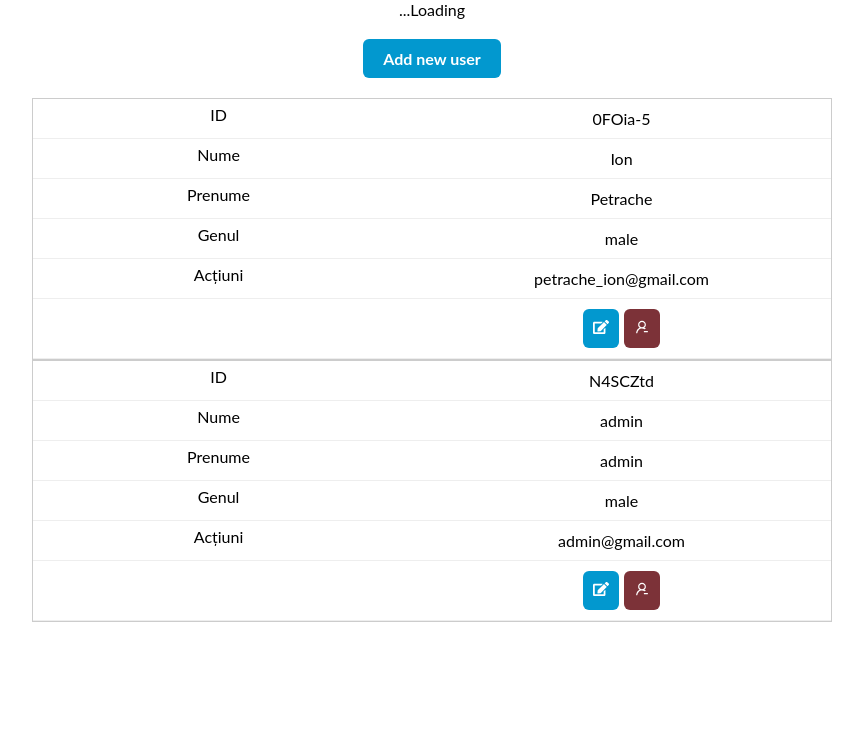
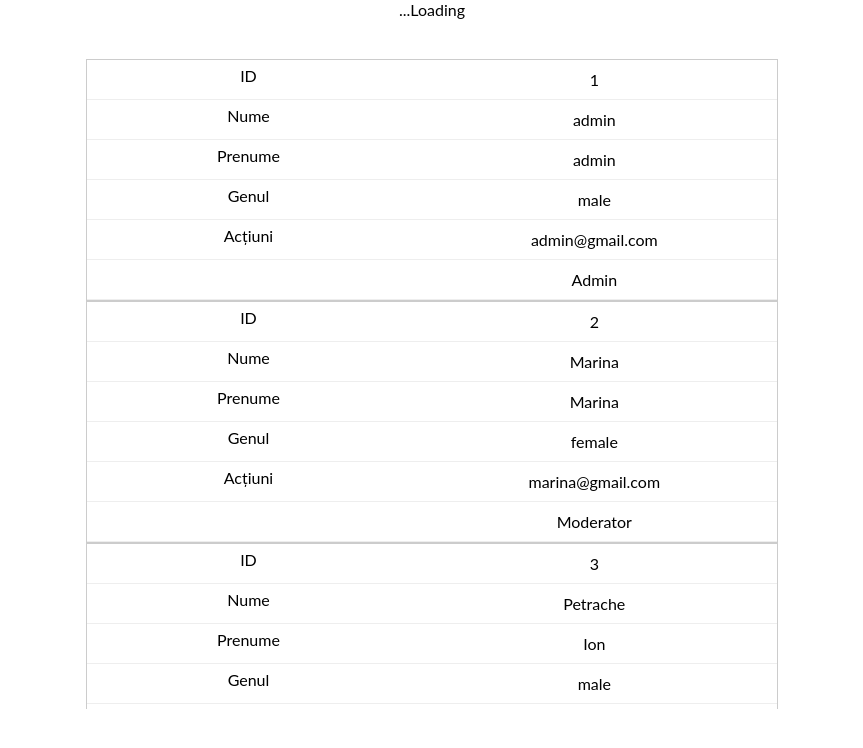
Before and after one commit to valeis/dashboard_test, a React (Create React App) app: page /users in a window 1280 px wide. Shown: the top 748 px of the page, without its empty margins (208-1071 px from the left). Built offline with nearby package versions, Linux system fonts and the light colour scheme; no server answers; data requests are answered from the project's data file; sample sign-in values are in the browser's storage.

Commit message:
Applied react-query for requests, added role management and pagination

```diff
--- a/package.json
+++ b/package.json
@@ -4,6 +4,7 @@
   "private": true,
   "dependencies": {
     "@rsuite/icons": "^1.0.2",
+    "@tanstack/react-query-devtools": "^4.22.0",
     "@testing-library/jest-dom": "^5.16.5",
     "@testing-library/react": "^13.4.0",
     "@testing-library/user-event": "^13.5.0",
--- a/src/api/db.json
+++ b/src/api/db.json
@@ -1,20 +1,67 @@
 {
   "users": [
-    {
-      "name": "Ion ",
-      "surname": "Petrache",
-      "email": "petrache_ion@gmail.com",
-      "gender": "male",
-      "password": "ion123",
-      "id": "0FOia-5"
-    },
     {
       "name": "admin",
       "surname": "admin",
       "email": "admin@gmail.com",
       "gender": "male",
       "password": "admin123",
-      "id": "N4SCZtd"
+      "role": "Admin",
+      "id": 1
+    },
+    {
+      "name": "Marina",
+      "surname": "Marina",
+      "email": "marina@gmail.com",
+      "gender": "female",
+      "password": "marina123",
+      "role": "Moderator",
+      "id": 2
+    },
+    {
+      "name": "Petrache",
+      "surname": "Ion",
+      "email": "petrache_ion@gmail.com",
+      "gender": "male",
+      "password": "ion123",
+      "role": "Moderator",
+      "id": 3
+    },
+    {
+      "name": "Test",
+      "surname": "Test",
+      "email": "test@gmail.com",
+      "gender": "male",
+      "password": "test123",
+      "role": "Moderator",
+      "id": 4
+    },
+    {
+      "name": "Test23",
+      "surname": "Test23",
+      "email": "test@gmail.com",
+      "gender": "male",
+      "password": "test123",
+      "role": "Moderator",
+      "id": 5
+    },
+    {
+      "name": "test234",
+      "surname": "test234",
+      "email": "test@gmail.com",
+      "gender": "male",
+      "password": "test234",
+      "role": "Moderator",
+      "id": 6
+    },
+    {
+      "name": "test12",
+      "surname": "test12",
+      "email": "test1@gmail.com",
+      "gender": "male",
+      "password": "test123",
+      "role": "Moderator",
+      "id": 8
     }
   ]
 }
--- /dev/null
+++ b/src/components/Pagination/Pagination.css
@@ -0,0 +1,31 @@
+.pagination {
+  list-style: none;
+  margin-top: 1rem;
+  padding: 0;
+  display: flex;
+  justify-content: center;
+  column-gap: 2px;
+  flex-wrap: wrap;
+}
+
+.pagination button {
+    width: 40px;
+    height: 40px;
+    font-family: inherit;
+    font-weight: 600;
+    font-size: 16px;
+    margin: 0 10px;
+    border-radius: 6px;
+    cursor: pointer;
+    transition: all 0.3s ease;
+    background: transparent;
+    color: #000000;
+    border-color: #eee;
+}
+
+.pagination button.active {
+    font-weight: 900;
+    border-color: #101010;
+    background: #bdc2bf;
+    color: #101010;
+}
--- /dev/null
+++ b/src/components/Pagination/Pagination.tsx
@@ -0,0 +1,36 @@
+import React, { useState } from 'react'
+import './Pagination.css'
+
+type PaginationProps ={
+    usersPerPage: number,
+    totalUsers: number,
+    paginate: (number:number) => any,
+    currentPage: number
+}
+
+const Pagination=({usersPerPage, totalUsers, paginate, currentPage}:PaginationProps)=>{
+    const pageNumbers =[];
+    const [style, setStyle] = useState("default")
+    const changeStyle = () => {
+        setStyle("active");
+    }
+
+    for(let i =1; i<=Math.ceil(totalUsers / usersPerPage); i++){
+        pageNumbers.push(i);
+    }
+    return (
+        <div className='pagination'>
+            {pageNumbers.map((number) =>{
+                return(
+                    <button
+                    key={number}
+                    onClick={()=> paginate(number)}
+                    className={number === currentPage ? "active": ""}>
+                        {number}
+                    </button>
+                );
+            })}
+        </div>
+    )
+}
+export default Pagination;
--- a/src/features/auth/LoginForm.tsx
+++ b/src/features/auth/LoginForm.tsx
@@ -48,8 +48,7 @@ const LoginForm = () => {
     setEnteredPassword(event.target.value);
   };
 
-  const getRegisteredUser = async (...r: any) => {
-    console.log(r)
+  const getRegisteredUser = async () => {
     const { data } = await axios.get(
       "http://localhost:5000/users/?email=" +
         (enteredEmail || null) +
@@ -73,7 +72,7 @@ const LoginForm = () => {
     event.preventDefault();
     const isValid = validation();
     if (isValid) {
-      mutation.mutate({fff: 'fff'})
+      mutation.mutate()
     } else {
       return;
     }
--- a/src/features/users/RegistrationForm.tsx
+++ b/src/features/users/RegistrationForm.tsx
@@ -121,10 +121,10 @@ const RegistrationForm = () => {
         email: enteredEmail,
         gender: enteredGender,
         password: enteredPassword,
+        role: "Moderator",
       });
 
       mutate(user);
-
     } else {
       return;
     }
@@ -157,6 +157,7 @@ const RegistrationForm = () => {
   const confirmationChangeHandler = (event: any) => {
     setConfirmation(event.target.value);
   };
+
   return (
     <div>
       <Card className={classes.input}>
--- a/src/features/users/components/UserModalForm.tsx
+++ b/src/features/users/components/UserModalForm.tsx
@@ -16,6 +16,7 @@ const UserModal = (props: any) => {
   const [enteredPassword, setEnteredPassword] = useState("");
   const [enteredRepeatedPassword, setRepeatedPassword] = useState("");
   const [confirmation, setConfirmation] = useState();
+  const [enteredRole, setEnteredRole] = useState("Moderator");
 
   const [error, setError] = useState<{ id: string }[]>([]);
   const [isLoading, setIsLoading] = useState(false);
@@ -88,6 +89,10 @@ const UserModal = (props: any) => {
     } else {
       error = [...error, { id: "gendre" }];
     }
+    if (enteredRole !== "") {
+    } else {
+      error = [...error, { id: "role" }];
+    }
     setError(error);
     return !error.length;
   };
@@ -98,6 +103,7 @@ const UserModal = (props: any) => {
     email: string;
     gender: string;
     password: string;
+    role: string
   }
   const user = JSON.stringify({
     name: enteredName,
@@ -105,6 +111,7 @@ const UserModal = (props: any) => {
     email: enteredEmail,
     gender: enteredGender,
     password: enteredPassword,
+    role: enteredRole
   });
 
   const registerUser = async (user: string) => {
@@ -120,17 +127,44 @@ const UserModal = (props: any) => {
     return response.data;
   };
 
+  const updateUser = async () =>{
+    const {data: response} = await axios.put("http://localhost:5000/users/" + props.userId, {
+            name: enteredName,
+            surname: enteredSurname,
+            email: enteredEmail,
+            gender: enteredGender,
+            password: enteredPassword,
+            role: enteredRole
+    });
+    return response.data;
+  };
+
   const queryClient = useQueryClient();
 
   const closeModal = props.onConfirm;
 
   const { mutate } = useMutation(registerUser, {
-    onSuccess: (data) => {},
+    onSuccess: (data) => {
+      queryClient.invalidateQueries(['users']);
+    },
     onError: () => {
       console.log("Some error occured");
     },
     onSettled: () => {
       queryClient.invalidateQueries("create");
+    },
+  });
+
+  const put = useMutation(updateUser, {
+    onSuccess: (data) => {
+      queryClient.invalidateQueries(['users']);
+      closeModal();
+    },
+    onError: () => {
+      console.log("Some error occured");
+    },
+    onSettled: () => {
+      queryClient.invalidateQueries("update");
     },
   });
 
@@ -145,6 +179,7 @@ const UserModal = (props: any) => {
         email: enteredEmail,
         gender: enteredGender,
         password: enteredPassword,
+        role: enteredRole
       });
       const updatedData = {
         enteredName,
@@ -152,22 +187,13 @@ const UserModal = (props: any) => {
         enteredEmail,
         enteredGender,
         enteredPassword,
+        enteredRole
       };
 
       if (props.userId == null) {
         mutate(user);
       } else {
-        axios
-          .put("http://localhost:5000/users/" + props.userId, {
-            name: enteredName,
-            surname: enteredSurname,
-            email: enteredEmail,
-            gender: enteredGender,
-            password: enteredPassword,
-          })
-          .then((response) => {
-            closeModal();
-          });
+        put.mutate();
       }
       closeModal();
     } else {
@@ -201,6 +227,10 @@ const UserModal = (props: any) => {
 
   const confirmationChangeHandler = (event: any) => {
     setConfirmation(event.target.value);
+  };
+
+  const roleChangeHandler = (event: any) => {
+    setEnteredRole(event.target.value);
   };
 
   return (
@@ -259,6 +289,17 @@ const UserModal = (props: any) => {
                   <option value="none">Ma abtin</option>
                 </select>
                 {error.find(({ id }) => id === "gendre") && (
+                  <span className={classes.span}>
+                    Selectați cel puțin o valoare
+                  </span>
+                )}
+
+                <select onChange={roleChangeHandler} id="role">
+                  <option value="">Role</option>
+                  <option value="Admin">Admin</option>
+                  <option value="Moderator">Moderator</option>
+                </select>
+                {error.find(({ id }) => id === "role") && (
                   <span className={classes.span}>
                     Selectați cel puțin o valoare
                   </span>
--- a/src/features/users/pages/Users.css
+++ b/src/features/users/pages/Users.css
@@ -5,14 +5,22 @@
 }
 
 .table{
-    table-layout: fixed;
+    /* table-layout: fixed; */
     border-collapse: collapse;
     margin-left: auto;
     margin-right: auto;
     border-collapse: collapse;
-    width: 800px;
+    width: 45%;
     text-align: center;
-    align-items: center;
+}
+
+.table_l{
+    border-collapse: collapse;
+    margin-left: auto;
+    margin-right: auto;
+    border-collapse: collapse;
+    width: 54%;
+    text-align: center;
 }
 
 .table_header{
@@ -23,9 +31,8 @@
     margin-right: auto;
     text-align: center;
     padding: 20px;
-    /* background-color: #e4dfda; */
     border-radius: 8px;
-    width: 670px;
+    width: 820px;
 }
 
 .table_header p{
@@ -38,7 +45,7 @@ button{
     border: none;
     border-radius: 6px;
     cursor: pointer;
-    padding: 10px;
+    padding: 10px 12px;
     color: #ffffff;
 }
 
@@ -113,8 +120,8 @@ tr:hover td{
 
 
 @media
-only screen and (max-width: 760px),
-(min-device-width: 768px) and (max-device-width: 1024px)  {
+only screen and (max-width: 1500px),
+(min-device-width: 768px) and (max-device-width: 1080px)  {
 
 	/* Force table to not be like tables anymore */
 	table, thead, tbody, th, td, tr, .table_header {
--- a/src/features/users/pages/Users.tsx
+++ b/src/features/users/pages/Users.tsx
@@ -1,10 +1,14 @@
-import React, { useEffect, useState } from "react";
+import React, { useContext, useEffect, useState } from "react";
 import Layout from "../../../components/Layout";
+import Pagination from "../../../components/Pagination/Pagination";
 import "./Users.css";
 import * as FaIcons from "react-icons/fa";
 import * as AiIcons from "react-icons/ai";
 import UserModalForm from "../components/UserModalForm";
 import axios from "axios";
+import AuthContext from "../../../store/auth-context";
+import { QueryClient, useMutation, useQuery, useQueryClient } from "react-query";
+import { ReactQueryDevtools } from '@tanstack/react-query-devtools'
 
 export type UserItemProps = {
   id: string;
@@ -12,6 +16,7 @@ export type UserItemProps = {
   surname: string;
   gender: string;
   email: string;
+  role: string;
 };
 
 const Users = () => {
@@ -21,7 +26,7 @@ const Users = () => {
   const [deleteUser, setDeleteUser] = useState("");
   const [loading, setLoading] = useState(false);
   const [currentPage, setCurrentPage] = useState(1);
-  const [usersPerPage, setUsersPerPage] = useState(10);
+  const [usersPerPage, setUsersPerPage] = useState(6);
 
   const addUserHandler = () => {
     setAddUser(true);
@@ -30,40 +35,61 @@ const Users = () => {
   const editUserHandler = (id: string) => {
     setEditUser(id);
   };
+  const queryClient = useQueryClient();
 
-  const deleteUserHandler = (id: string) => {
+  const deleteUsers = async (id:string) =>{
     setDeleteUser(id);
-    axios.delete("http://localhost:5000/users/" + id);
+    return  await axios.delete(`http://localhost:5000/users/${id}`)
   };
+
+  const deleteUserHandler = useMutation(deleteUsers, {
+    onSuccess: (data)=>{
+      queryClient.invalidateQueries({queryKey:['users'], exact: true});
+    },
+    onError: () => {
+      console.log("Some error occured");
+    },
+    onSettled: () => {
+      queryClient.invalidateQueries("create");
+    },
+  })
 
   const submitFormHandler = () => {
     setAddUser(false);
     setEditUser("");
   };
 
-  useEffect(() => {
-    fetch("http://localhost:5000/users")
-      .then((res) => {
-        return res.json();
-      })
-      .then((resp) => {
-        setUsers(resp);
-      })
-      .catch((err) => {
-        console.log(err.message);
-      });
-  }, []);
+  const authCtx = useContext(AuthContext);
+  console.log(authCtx.currentUser?.role);
+
+  const paginate = (pageNumber:number) => setCurrentPage(pageNumber);
+
+
+  const fetchUsers= async () => {
+    setLoading(true);
+    const data = await axios.get('http://localhost:5000/users');
+    setUsers(data.data);
+    setLoading(false);
+    return data;
+    //setLoading(false);
+  }
+
+  const{data} = useQuery('users', fetchUsers);
+
+  const indexOfLastPost = currentPage * usersPerPage;
+  const indexOfFirstPost = indexOfLastPost - usersPerPage;
+  const currentUsers = users.slice(indexOfFirstPost, indexOfLastPost)
 
   return (
     <Layout>
       {addUser && <UserModalForm onConfirm={submitFormHandler} />}
-      <div className="table">
+      <div className={`${authCtx.currentUser?.role==='Moderator' ? 'table' : "table_l"}`}>
         <div className="table_header">
           <p>Registered users</p>
           <div>
-            <button className="add_new" onClick={addUserHandler}>
+            { authCtx.currentUser?.role === 'Admin' && <button className="add_new" onClick={addUserHandler}>
               Add new user
-            </button>
+            </button> }
           </div>
         </div>
         <div className="table_section">
@@ -75,18 +101,21 @@ const Users = () => {
                 <th>Prenume</th>
                 <th>Genul</th>
                 <th>Email</th>
-                <th>Acțiuni</th>
+                <th>Rolul</th>
+                { authCtx.currentUser?.role === 'Admin' && <th>Acțiuni</th>}
               </tr>
             </thead>
             <tbody>
-              {users &&
-                users.map((item) => (
+              {currentUsers &&
+                currentUsers.map((item) => (
                   <tr key={item.id}>
                     <td>{item.id}</td>
                     <td>{item.name}</td>
                     <td>{item.surname}</td>
                     <td>{item.gender}</td>
                     <td>{item.email}</td>
+                    <td>{item.role}</td>
+                    { authCtx.currentUser?.role === 'Admin' &&
                     <td>
                       <button
                         onClick={() => {
@@ -98,12 +127,12 @@ const Users = () => {
                       &nbsp;
                       <button
                         onClick={() => {
-                          deleteUserHandler(item.id);
+                          deleteUserHandler.mutate(item.id);
                         }}
                       >
                         <AiIcons.AiOutlineUserDelete />
                       </button>
-                    </td>
+                    </td> }
                   </tr>
                 ))}
             </tbody>
@@ -113,6 +142,7 @@ const Users = () => {
           ) : (
             ""
           )}
+          <Pagination usersPerPage={usersPerPage} totalUsers={users.length}  paginate={paginate} currentPage={currentPage}/>
         </div>
       </div>
     </Layout>
--- a/src/store/auth-context.tsx
+++ b/src/store/auth-context.tsx
@@ -24,7 +24,8 @@ interface User{
     surname?: string,
     email?: string,
     gender?: string,
-    password?: string
+    password?: string,
+    role?: string
 }
 
 export const AuthContext = React.createContext<AuthContextType>({
```
Also changed, not shown: 1 other file (tests, documents, lock files or other folders).
